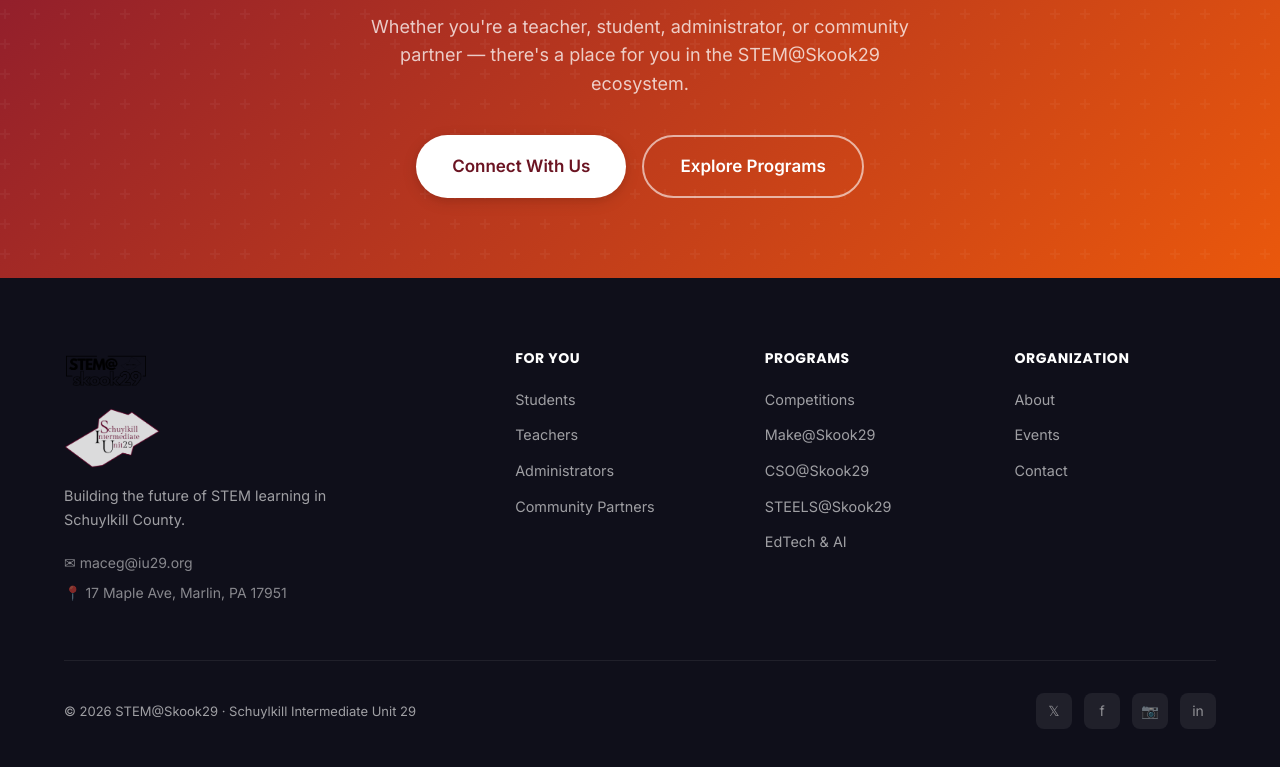
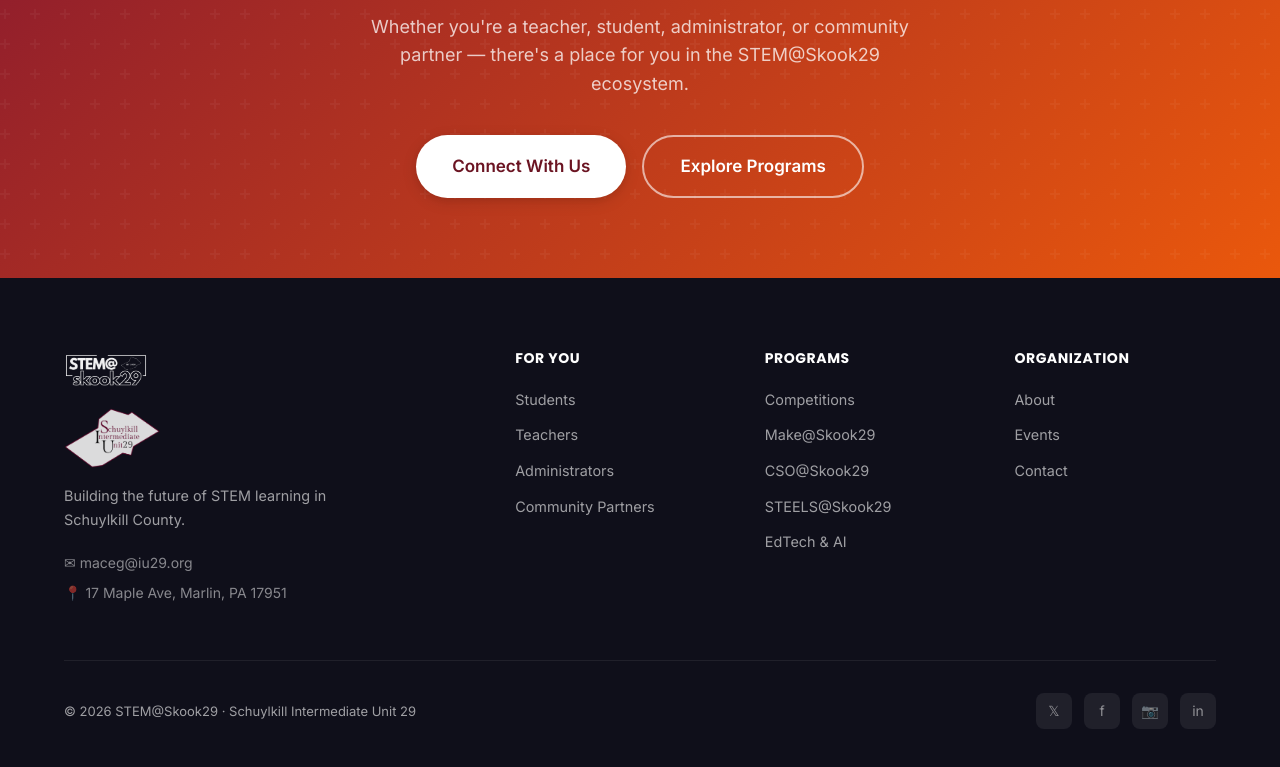
Before and after one commit to mrmacer/skook-stem-page, a plain HTML site: page about.html in a window 1280 px wide. Shown: the part 4769-5536 px from the top of the page. Drawn offline with Linux system fonts and the light colour scheme.

Commit message:
Fix footer logo path

```diff
--- a/about.html
+++ b/about.html
@@ -412,7 +412,7 @@
     <div class="container">
       <div class="footer-grid">
         <div class="footer-brand">
-          <img src="assets/branding/StemAtSkook-logo.png" alt="STEM@Skook29 Logo" class="footer-logo">
+          <img src="assets/branding/StemAtSkook-logo-white.png" alt="STEM@Skook29 Logo" class="footer-logo">
           <img src="assets/branding/iu29-logo.png" alt="IU29 Logo" class="footer-iu29-logo" loading="lazy" />
           <p>Building the future of STEM learning in Schuylkill County.</p>
           <div class="footer-contact">
```
Also changed, not shown: community.html (+1 -1 lines), contact.html (+1 -1 lines), districts.html (+1 -1 lines), events.html (+1 -1 lines), index.html (+1 -1 lines), programs.html (+1 -1 lines), students.html (+1 -1 lines), teachers.html (+1 -1 lines), assets/branding/StemAtSkook-logo-white.png (added).
